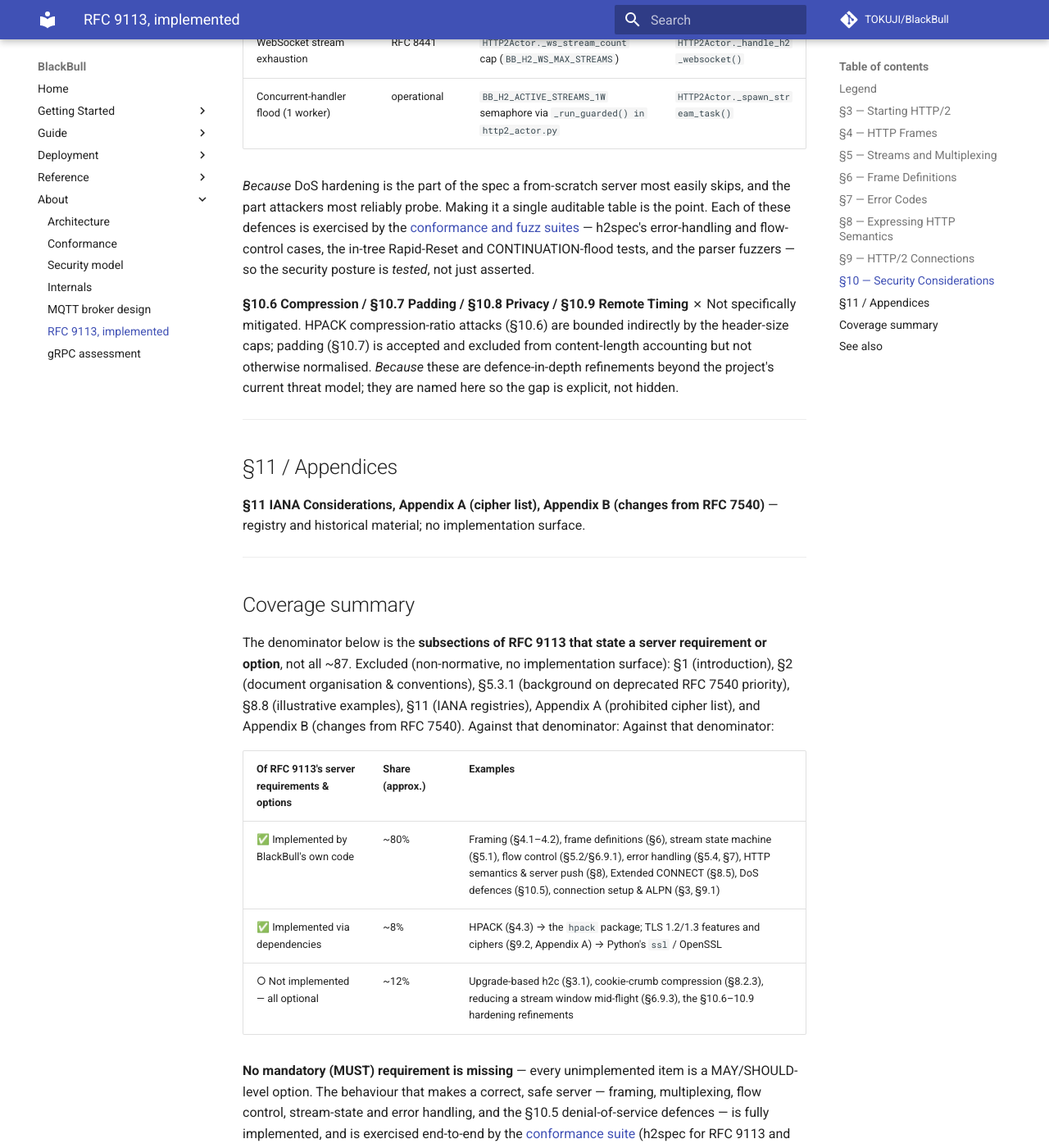
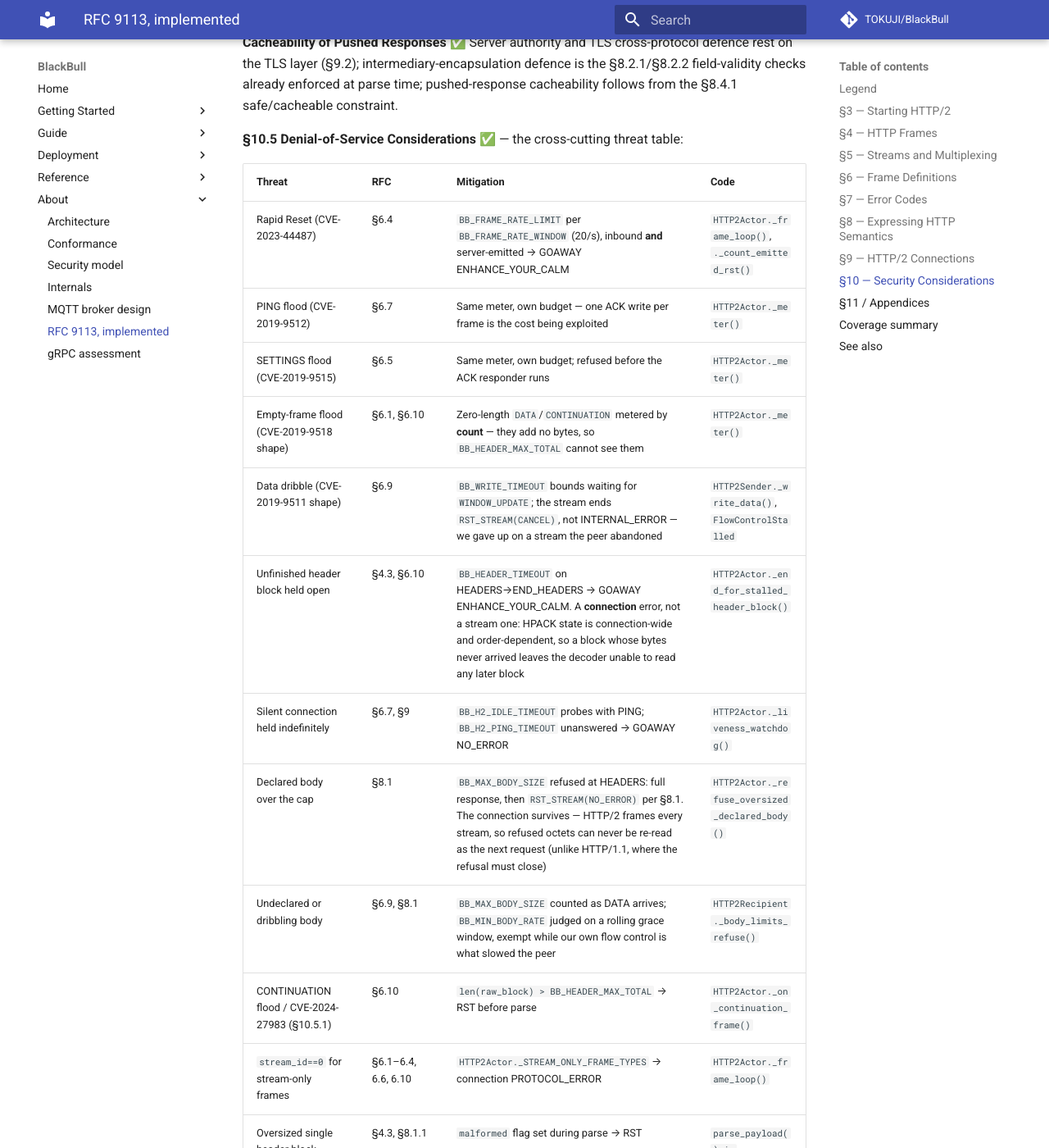
Before and after one commit to TOKUJI/BlackBull, an MkDocs documentation site: the page built from docs/about/rfc9113-implementation.md, in a window 1280 px wide and 1400 px high, scrolled down 11100 px. Shown: the whole window at 82% size. Built offline with MkDocs 1.6.1 and Material for MkDocs 9.7.7, drawn with Linux system fonts in a browser that asks for light colours; comment, search, counter and statistics services are not loaded; some of the changed text lies outside the part shown.

Commit message:
docs: sprint-close audit — RFC 9113 sync and three stale user-facing claims
Step 2 (RFC 9113 doc sync).  The skill names docs/about/http2-actor.md, which
does not exist and never has; the real document is
docs/about/rfc9113-implementation.md and it was stale.  Updated: §6.4 (the RST
rate is now a configurable window, and resets this server *emits* count too),
§6.5 (SETTINGS metering, CVE-2019-9515), §6.7 (PING metering CVE-2019-9512,
plus the server-sent liveness probe behind BB_H2_IDLE_TIMEOUT), and §10.5's
threat table, which gains eight rows for the CVEs and bounds this sprint
added.  A duplicated sentence in the coverage summary is fixed in passing.

Step 3 (pre-release docs audit).  Three user-facing documents had drifted:

SECURITY.md said "denial-of-service via unauthenticated traffic" is out of
scope, flat.  Read plainly that tells a reporter not to bother with a Rapid
Reset variant -- the exact class this sprint spent itself defending.  Split
now: volumetric DoS out, asymmetric resource attacks firmly in, with examples.
The in-scope list also gains the family of bounds the sprint added.

KNOWN_LIMITATIONS.md carried two statements the sprint made false: that
BB_MAX_CONNECTIONS defaults to 0/unbounded (it is now derived and finite --
and the note now says what that does *not* buy), and that the slowloris
response is "not quantitatively characterised" (the per-connection cut-off is
measured; it is the saturation curve that remains uncharacterised).

README gains a "Bounded by default, on every protocol" bullet: resource safety
became a headline pillar this sprint and the list had no bullet for it.

SECURITY.md's supported-versions table is deliberately untouched -- it shifts
with the MINOR bump, which belongs to the release, not to this close.

Co-Authored-By: Claude Opus 5 <noreply@anthropic.com>

```diff
--- a/docs/about/rfc9113-implementation.md
+++ b/docs/about/rfc9113-implementation.md
@@ -274,11 +274,19 @@ accept-and-translate the well-formed.
 **§6.4 RST_STREAM — `RstStream(FrameBase)`** ✅
 The basic "any → CLOSED" transition is applied by `RstStreamResponder`; ahead of
 it, `HTTP2Actor._frame_loop()` carries the **CVE-2023-44487 (Rapid Reset)**
-mitigation: a rolling 1-second counter, >20 RST/s → GOAWAY ENHANCE_YOUR_CALM,
-raised *before* stream-state validation so abusive RSTs on idle/unknown streams
-still count.
+mitigation: a rolling window (`BB_FRAME_RATE_LIMIT` per `BB_FRAME_RATE_WINDOW`,
+default 20 per second) → GOAWAY ENHANCE_YOUR_CALM, raised *before* stream-state
+validation so abusive RSTs on idle/unknown streams still count.
 *Because* `SETTINGS_MAX_CONCURRENT_STREAMS` cannot catch the attack — a stream
 reset in the same round-trip never counts as "concurrent."
+
+Resets **this server emits** are counted on the same meter
+(`HTTP2Actor._count_emitted_rst()`, hooked into `send_frame`).  *Because* a
+stream reset costs the same slot churn whoever sent it, and a peer can provoke
+ours on demand by repeatedly tripping a real limit — an upload loop over
+`BB_MAX_BODY_SIZE`, say.  The consequence is deliberate: a client that keeps
+tripping a legitimate limit eventually loses its connection, and the cap-hit
+log names which limit it kept hitting so an operator can tell abuse from a bug.
 
 **§6.5 SETTINGS — `SettingFrame(FrameBase)`** ✅
 The server sends its own SETTINGS first from `HTTP2Actor.run()` (§3.4); a peer's
@@ -287,6 +295,12 @@ and answers with ACK (§6.5.3).
 `SETTINGS_ENABLE_CONNECT_PROTOCOL` (§6.5.2 / RFC 8441 §3) is advertised **only**
 when `BB_H2_ENABLE_WEBSOCKET=1`.  *Because* you must not invite Extended CONNECT
 unless you can service it.
+
+SETTINGS is rate-metered on the same mechanism as RST_STREAM
+(**CVE-2019-9515**): each frame obliges the server to one ACK write, so an
+unbounded stream of them is free to send and not free to answer.  Metered
+*before* the responder runs, so an over-budget frame is refused rather than
+merely counted.
 
 **§6.6 PUSH_PROMISE — `PushPromise(FrameBase)`** ✅
 A server-sent `PushPromise` is built by `HTTP2Actor._handle_push()`: allocate the
@@ -305,6 +319,21 @@ A `Ping` frame is handled by `PingResponder`: PING with ACK → no-op (it answer
 our own PING); PING without ACK → echo with ACK, unchanged opaque data.
 *Because* PING is the connection liveness primitive;
 the only correct response is the identical payload with the flag flipped.
+
+Metered like SETTINGS (**CVE-2019-9512**) — one ACK write per frame is exactly
+the shape a flood exploits.
+
+The server also **sends** PING, as the liveness probe behind
+`BB_H2_IDLE_TIMEOUT` (`HTTP2Actor._probe_peer()`).  After that long with no
+frame in either direction the server asks rather than reaps: an idle HTTP/2
+connection is normal — a browser holds one for a page's lifetime, a gRPC
+channel idles between calls — and is not distinguishable from a dead one
+without asking.  Any inbound frame counts as the answer, not just a PING ACK:
+matching by opaque data would be more precise and no more true, since a peer
+that sent anything at all is there.  Silence for a further
+`BB_H2_PING_TIMEOUT` closes with GOAWAY **NO_ERROR** — nothing was violated;
+we asked a question and got no reply, which is a fact about the network rather
+than a complaint about the peer.
 
 **§6.8 GOAWAY — `GoAway(FrameBase)`** ✅
 A `GoAway` frame is handled in two directions.  **Incoming**
@@ -508,7 +537,15 @@ already enforced at parse time; pushed-response cacheability follows from the
 
 | Threat | RFC | Mitigation | Code |
 |---|---|---|---|
-| Rapid Reset (CVE-2023-44487) | §6.4 | Rolling 20/s RST limit → GOAWAY ENHANCE_YOUR_CALM | `HTTP2Actor._frame_loop()` |
+| Rapid Reset (CVE-2023-44487) | §6.4 | `BB_FRAME_RATE_LIMIT` per `BB_FRAME_RATE_WINDOW` (20/s), inbound **and** server-emitted → GOAWAY ENHANCE_YOUR_CALM | `HTTP2Actor._frame_loop()`, `._count_emitted_rst()` |
+| PING flood (CVE-2019-9512) | §6.7 | Same meter, own budget — one ACK write per frame is the cost being exploited | `HTTP2Actor._meter()` |
+| SETTINGS flood (CVE-2019-9515) | §6.5 | Same meter, own budget; refused before the ACK responder runs | `HTTP2Actor._meter()` |
+| Empty-frame flood (CVE-2019-9518 shape) | §6.1, §6.10 | Zero-length `DATA`/`CONTINUATION` metered by **count** — they add no bytes, so `BB_HEADER_MAX_TOTAL` cannot see them | `HTTP2Actor._meter()` |
+| Data dribble (CVE-2019-9511 shape) | §6.9 | `BB_WRITE_TIMEOUT` bounds waiting for `WINDOW_UPDATE`; the stream ends `RST_STREAM(CANCEL)`, not INTERNAL_ERROR — we gave up on a stream the peer abandoned | `HTTP2Sender._write_data()`, `FlowControlStalled` |
+| Unfinished header block held open | §4.3, §6.10 | `BB_HEADER_TIMEOUT` on HEADERS→END_HEADERS → GOAWAY ENHANCE_YOUR_CALM.  A **connection** error, not a stream one: HPACK state is connection-wide and order-dependent, so a block whose bytes never arrived leaves the decoder unable to read any later block | `HTTP2Actor._end_for_stalled_header_block()` |
+| Silent connection held indefinitely | §6.7, §9 | `BB_H2_IDLE_TIMEOUT` probes with PING; `BB_H2_PING_TIMEOUT` unanswered → GOAWAY NO_ERROR | `HTTP2Actor._liveness_watchdog()` |
+| Declared body over the cap | §8.1 | `BB_MAX_BODY_SIZE` refused at HEADERS: full response, then `RST_STREAM(NO_ERROR)` per §8.1.  The connection survives — HTTP/2 frames every stream, so refused octets can never be re-read as the next request (unlike HTTP/1.1, where the refusal must close) | `HTTP2Actor._refuse_oversized_declared_body()` |
+| Undeclared or dribbling body | §6.9, §8.1 | `BB_MAX_BODY_SIZE` counted as DATA arrives; `BB_MIN_BODY_RATE` judged on a rolling grace window, exempt while our own flow control is what slowed the peer | `HTTP2Recipient._body_limits_refuse()` |
 | CONTINUATION flood / CVE-2024-27983 (§10.5.1) | §6.10 | `len(raw_block) > BB_HEADER_MAX_TOTAL` → RST before parse | `HTTP2Actor._on_continuation_frame()` |
 | `stream_id==0` for stream-only frames | §6.1–6.4, 6.6, 6.10 | `HTTP2Actor._STREAM_ONLY_FRAME_TYPES` → connection PROTOCOL_ERROR | `HTTP2Actor._frame_loop()` |
 | Oversized single header block (§10.5.1) | §4.3, §8.1.1 | `malformed` flag set during parse → RST | `parse_payload() in frame_types.py` / `parse_headers() in parser.py` |
@@ -547,7 +584,6 @@ implementation surface): §1 (introduction), §2 (document organisation &
 conventions), §5.3.1 (background on deprecated RFC 7540 priority), §8.8
 (illustrative examples), §11 (IANA registries), Appendix A (prohibited
 cipher list), and Appendix B (changes from RFC 7540).  Against that
-denominator:  Against that
 denominator:
 
 | Of RFC 9113's server requirements & options | Share (approx.) | Examples |
```
Also changed, not shown: KNOWN_LIMITATIONS.md (+19 -10 lines), README.md (+11 -0 lines), SECURITY.md (+23 -2 lines).
